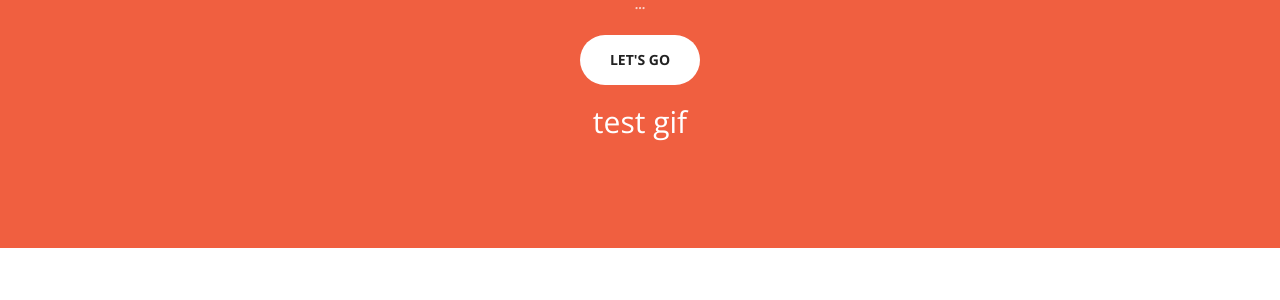
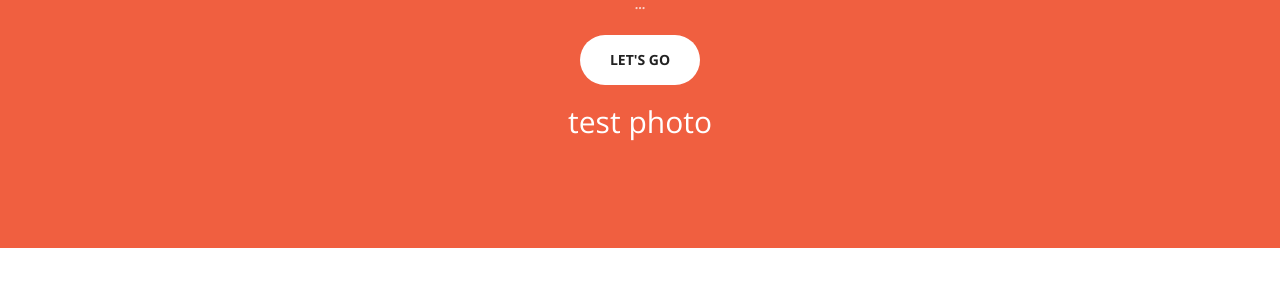
Before and after one commit to daily-frenchy/open, a Jekyll site: the page built from about.html, in a window 1280 px wide and 1165 px high. Shown: the part 511-811 px from the top of the window. Built offline with Jekyll 4.4.1, drawn with Linux system fonts in a browser that asks for light colours.

Commit message:
Update about.html

```diff
--- a/about.html
+++ b/about.html
@@ -12,7 +12,8 @@ title: A propos
 				<a href="#" class="btn btn-default btn-xl">Let's Go</a>
 					<div class="about-content">
 						<div class="about">
-							<h2>test gif</h2>
+							<h2>test photo</h2>
+
 						</div>
 					</div>
 			</div>
```
